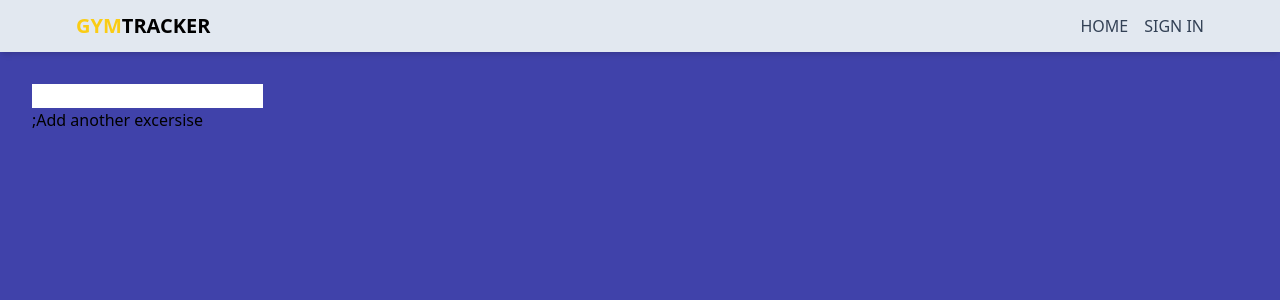
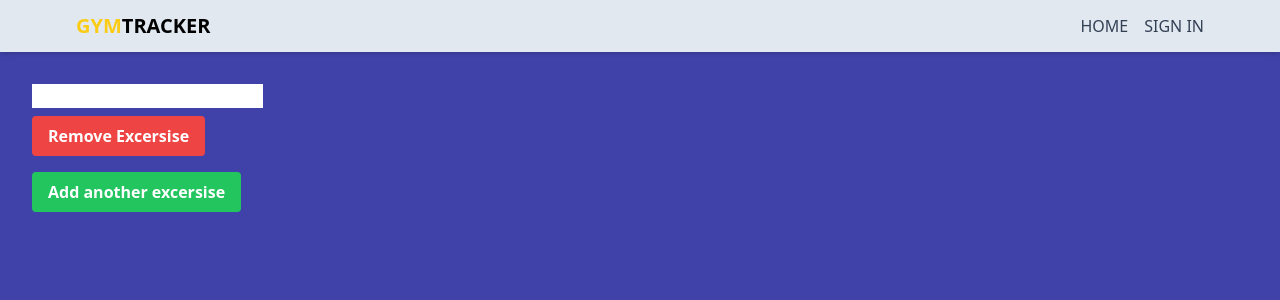
Before and after one commit to jagmeet640/GYM-Tracker, a React (Create React App) app in the folder gt/: page /ExcersiseTest in a window 1280 px wide. Shown: the top 300 px of the page. Built offline with nearby package versions, Linux system fonts and the light colour scheme.

Commit message:
updates
- fixed the excersise name recorder and fxed bugs and logic
- created file to combine both the components and logic for counting reps and recording the excersise

```diff
--- a/gt/src/App.js
+++ b/gt/src/App.js
@@ -6,8 +6,9 @@ import Signin from './pages/Signin';
 import Profile from './pages/Profile';
 import Header from './components/Header';
 import Signup from './pages/Signup';
-import AddReps from './pages/AddReps';
 import ExcersiseLogTest from './pages/ExcersiseLogTest';
+import AddRepsTest from './pages/AddRepsTest';
+import RepExcCombTest from './pages/RepExcCombTest';
 
 function App() {
   return <BrowserRouter>
@@ -17,8 +18,9 @@ function App() {
       <Route path='/sign-in' element={<Signin />} />
       <Route path='/sign-up' element={<Signup />} />
       <Route path='/Profile' element={<Profile />} />
-      <Route path= '/repsTest' element={<AddReps/>} />
+      <Route path= '/repsTest' element={<AddRepsTest/>} />
       <Route path='/ExcersiseTest' element={<ExcersiseLogTest/>}/>
+      <Route path='/combTest' element={<RepExcCombTest/>} />
     </Routes>
 
   </BrowserRouter>
--- a/gt/src/pages/AddReps.js
+++ b/gt/src/pages/AddRepsTest.js
@@ -2,7 +2,7 @@ import React, { useState } from 'react';
 import { v4 as uuidv4 } from 'uuid';
 
 
-function AddReps() {
+function AddRepsTest() {
   const [counters, setCounters] = useState([{ id: 1, value: 0 }]);
   const uniqueId = uuidv4();
 
@@ -74,4 +74,4 @@ function AddReps() {
   );
 }
 
-export default AddReps;
+export default AddRepsTest;
--- a/gt/src/pages/ExcersiseLogTest.js
+++ b/gt/src/pages/ExcersiseLogTest.js
@@ -1,30 +1,41 @@
-import React, {useState} from 'react'
-import {v4 as uuidv4} from 'uuid';
+import React, { useState } from 'react'
+import { v4 as uuidv4 } from 'uuid';
 function ExcersiseLogTest() {
-    const [excersises, setExcersise] = useState([{id: 1, value: 0}]);
-    const [excersiseName, setExcersiseName] = useState('');
     const uniqueExcersiseId = uuidv4();
+    const [excersises, setExcersise] = useState([{ id: uniqueExcersiseId, excersiseName: '' }]);
 
-    const handleExcersiseNameChange = (e) =>{
-        setExcersiseName(e.target.value);
-    }
-    const addExcersiseLog = () =>{
+    const handleExcersiseNameChange = (e, id) => {
+        setExcersise((prevExcersise) =>
+            prevExcersise.map((excersise) =>
+                excersise.id === id ? { ...excersise, excersiseName: e.target.value } : excersise
+            ));
+
+    };
+    const addExcersiseLog = () => {
         const newExcersiseId = uniqueExcersiseId;
-        setExcersise((prevExcersise) => [...prevExcersise, {id: newExcersiseId, value: 0}])
-    }
+        setExcersise((prevExcersise) => [...prevExcersise, { id: newExcersiseId, value: '' }])
+    };
+
+    const removeExcersise = (id) => {
+        setExcersise((prevExcersise) => prevExcersise.filter((excersise) => excersise.id !== id));
+    };
+
     return (
         <div className='p-8'>
-        {excersises.map((excersise)=> (
+            {excersises.map((excersise) => (
                 <div key={excersise.id}>
                     <div>
-                    <input type="text" name="Excersise" value={excersiseName} onChange={handleExcersiseNameChange}/>
-                    {excersiseName}
+                        <input type="text" name="Excersise" value={excersise.excersiseName} onChange={() => handleExcersiseNameChange(excersise.id)} />
+                    </div>
 
+                    <button
+                        onClick={() => removeExcersise(excersise.id)}
+                        className='bg-red-500 hover:bg-red-700 text-white font-bold py-2 px-4 rounded mb-2 mt-2'
+                    >Remove Excersise</button>
                 </div>
-            </div>
-        ))};
+            ))}
 
-        <button onClick={addExcersiseLog}> Add another excersise</button>
+            <button className='bg-green-500 hover:bg-green-700 text-white font-bold py-2 px-4 rounded mt-2' onClick={addExcersiseLog}> Add another excersise</button>
         </div>
     )
 }
--- a/gt/src/pages/Home.js
+++ b/gt/src/pages/Home.js
@@ -15,7 +15,7 @@ function Home() {
       <Link to={'/repsTest'}>
         <button
             id='test-reps-page'
-            className='bg-blue-500 text-white hover:bg-blue-950 font-bold py-1 px-2 rounded text-sm mr-2'
+            className='bg-violet-500 text-white hover:bg-violet-950 font-bold py-1 px-2 rounded text-sm mr-2'
         >
             Log Reps
         </button>
@@ -24,7 +24,7 @@ function Home() {
       <Link to={'/excersiseTest'}>
           <button
               id='test-reps-page'
-              className='bg-blue-500 text-white hover:bg-blue-950 font-bold py-1 px-2 rounded text-sm'
+              className='bg-violet-500 text-white hover:bg-violet-950 font-bold py-1 px-2 rounded text-sm'
           >
               Log Excersise
           </button>
--- /dev/null
+++ b/gt/src/pages/RepExcCombTest.js
@@ -0,0 +1,9 @@
+import React from 'react'
+
+function RepExcCombTest() {
+  return (
+    <div>TEST COMBINE</div>
+  )
+}
+
+export default RepExcCombTest;
```
Lines whose indentation alone changed are shown as unchanged.
